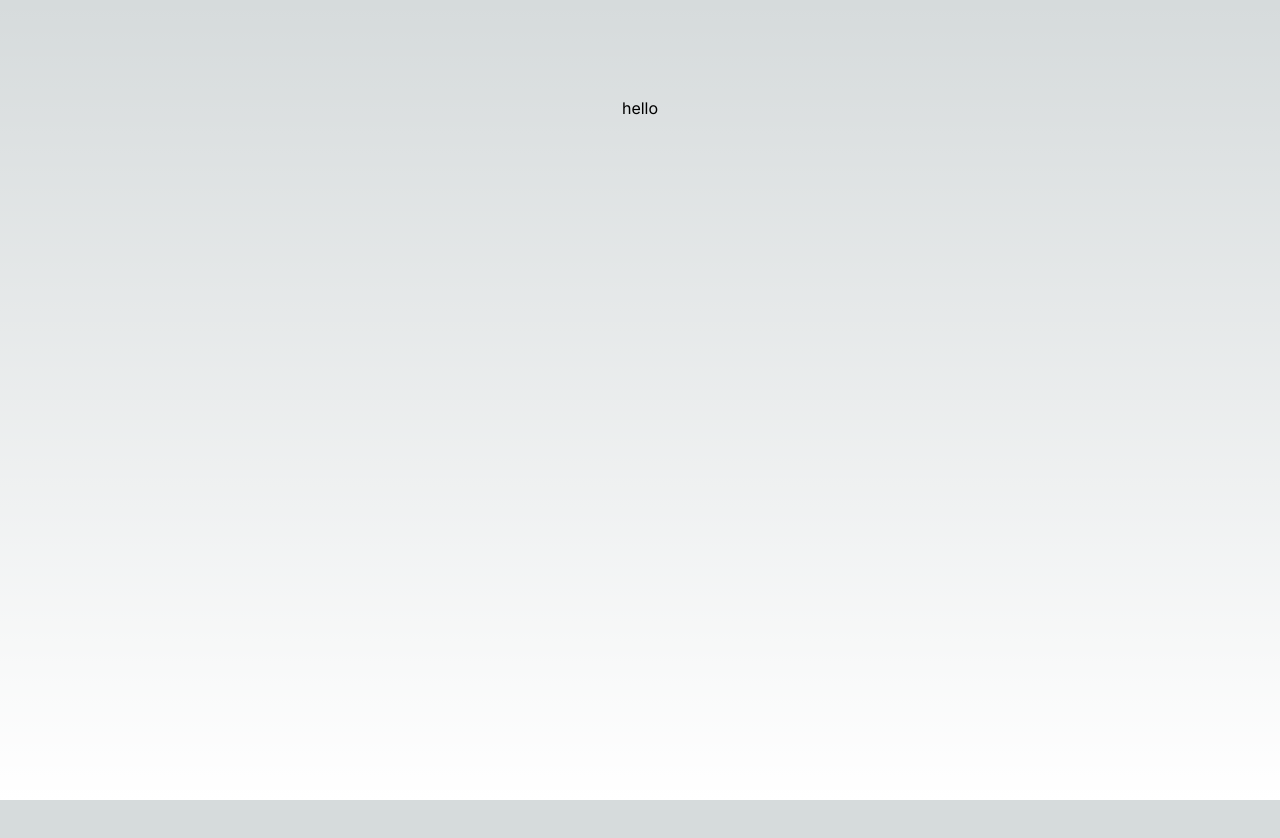
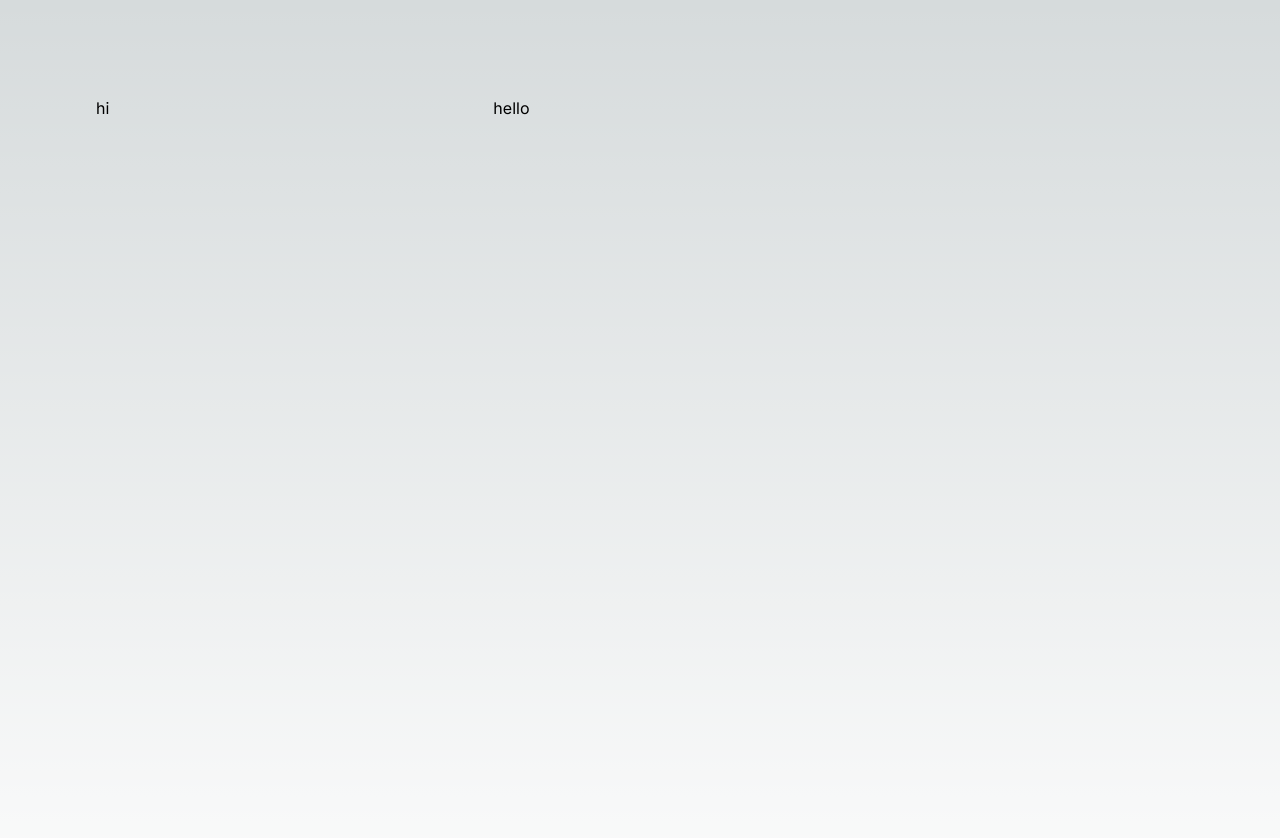
Before and after one commit to ANINDITAPRIYADARSHINI/Card-Animation, a Next.js app: page / in a window 1280 px wide. Shown: the top 838 px of the page. Before the commit the page ends 800 px from the top, so only its background shows below. Built offline with nearby package versions, Linux system fonts and the light colour scheme.

Commit message:
Added a main container along with its parts.

```diff
--- a/app/page.tsx
+++ b/app/page.tsx
@@ -3,7 +3,14 @@ import Image from 'next/image';
 export default function Home() {
   return (
     <main className="flex min-h-screen flex-col items-center justify-between p-24">
-      <h1>hello</h1>
+      <div className="w-full h-screen flex gap-96">
+        <div className="left h-screen">
+          <h2>hi</h2>
+        </div>
+        <div className="right h-screen ">
+          <h1>hello</h1>
+        </div>
+      </div>
     </main>
   );
 }
```
